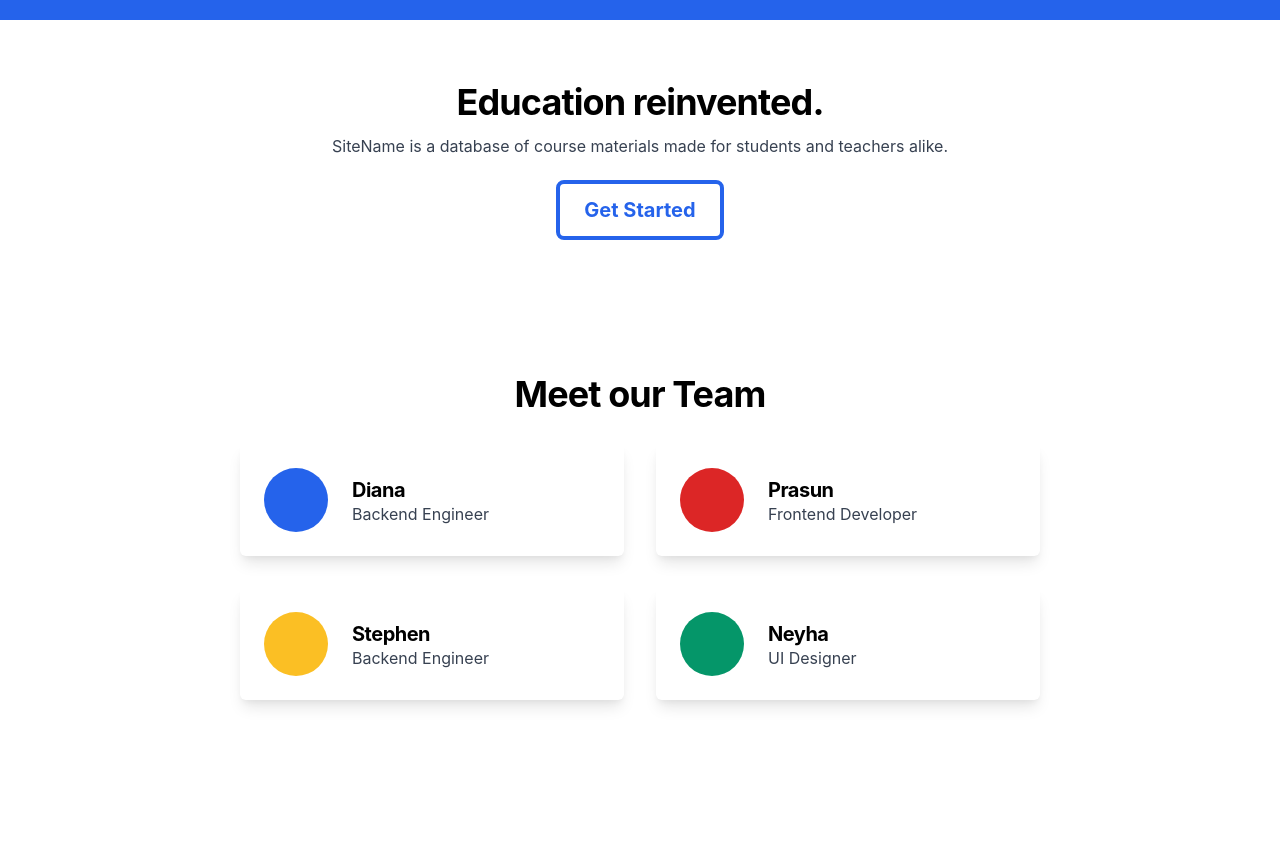
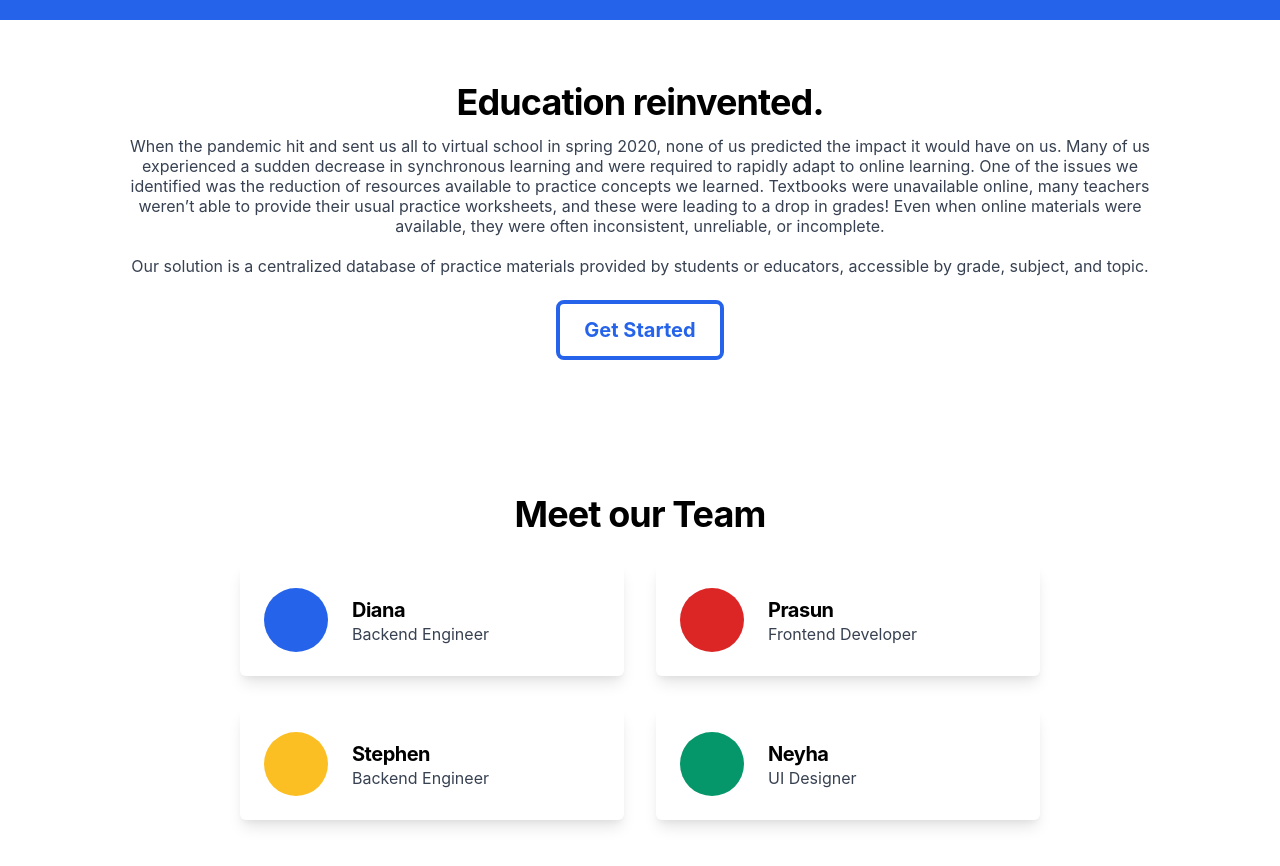
Before and after one commit to hirundinidae/gta-hacks, a Next.js app in the folder frontend/my-app/: page / in a window 1280 px wide. Shown: the part 780-1646 px from the top of the page. Before the commit the page ends 1544 px from the top, so only its background shows below. Built offline with nearby package versions, Linux system fonts and the light colour scheme.

Commit message:
Updated story

```diff
--- a/frontend/my-app/pages/index.js
+++ b/frontend/my-app/pages/index.js
@@ -29,7 +29,7 @@ export default function Home() {
         <div className="wrapper">
           <div className="content">
             <h1>Education reinvented.</h1>
-            <p>{ siteTitle } is a database of course materials made for students and teachers alike.</p>
+            <p>When the pandemic hit and sent us all to virtual school in spring 2020, none of us predicted the impact it would have on us. Many of us experienced a sudden decrease in synchronous learning and were required to rapidly adapt to online learning. One of the issues we identified was the reduction of resources available to practice concepts we learned. Textbooks were unavailable online, many teachers weren’t able to provide their usual practice worksheets, and these were leading to a drop in grades! Even when online materials were available, they were often inconsistent, unreliable, or incomplete. <br /><br />Our solution is a centralized database of practice materials provided by students or educators, accessible by grade, subject, and topic. </p>
             <button>Get Started</button>
           </div>
         </div>
```
